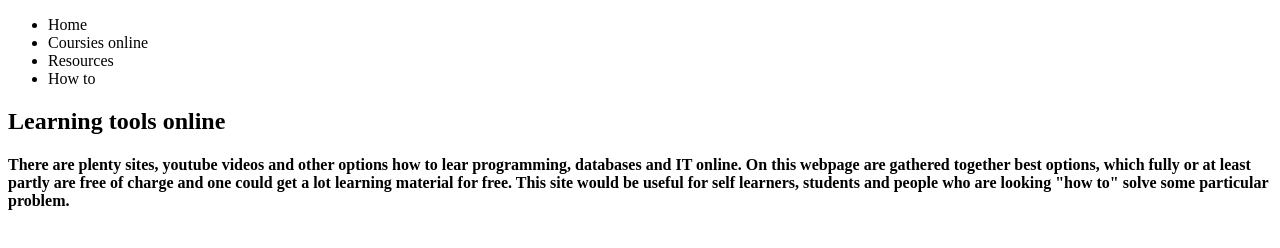
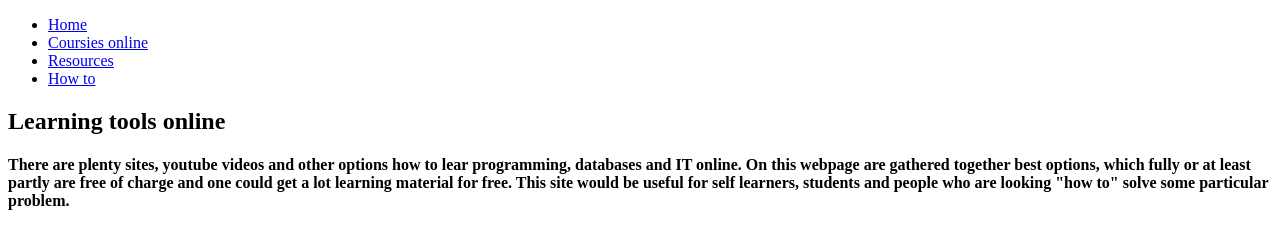
Before and after one commit to daisies7779/cs50, a plain HTML site: page project0/index.html in a window 1280 px wide. Drawn offline with Linux system fonts and the light colour scheme.

Commit message:
Added howTo page

```diff
--- a/project0/index.html
+++ b/project0/index.html
@@ -5,10 +5,18 @@
     </head>
     <body>
         <ul>
-            <li>Home</li>
-            <li>Coursies online</li>
-            <li>Resources</li>
-            <li>How to</li>
+            <li>
+            	<a href="index.html">Home</a>
+        	</li>
+            <li>
+            	<a href="coursies.html">Coursies online</a>
+            </li>
+            <li>
+            	<a href="Resources.html">Resources</a>
+        	</li>
+            <li>
+            	<a href="howto.html">How to</a>
+        	</li>
         </ul>
         <h2>Learning tools online</h2>
         <h4>
```
Also changed, not shown: project0/howTo.html (added, +14 -0 lines), webNotes.txt.
